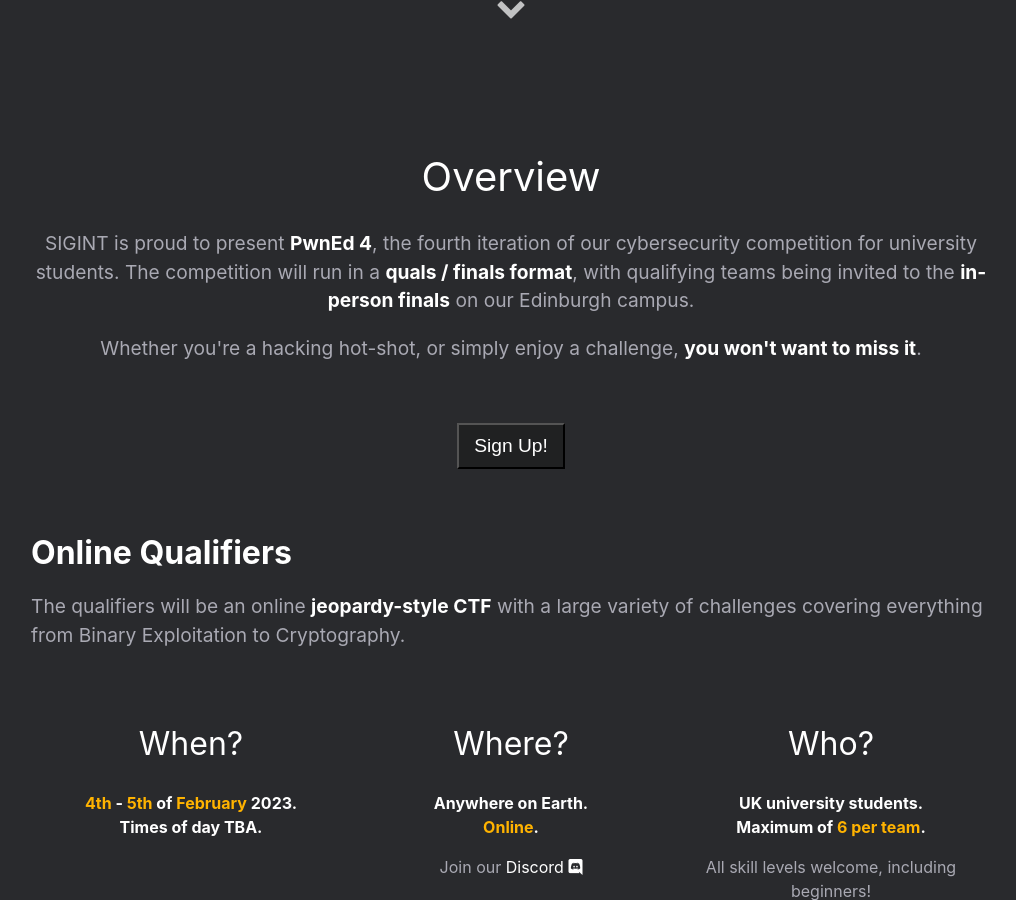
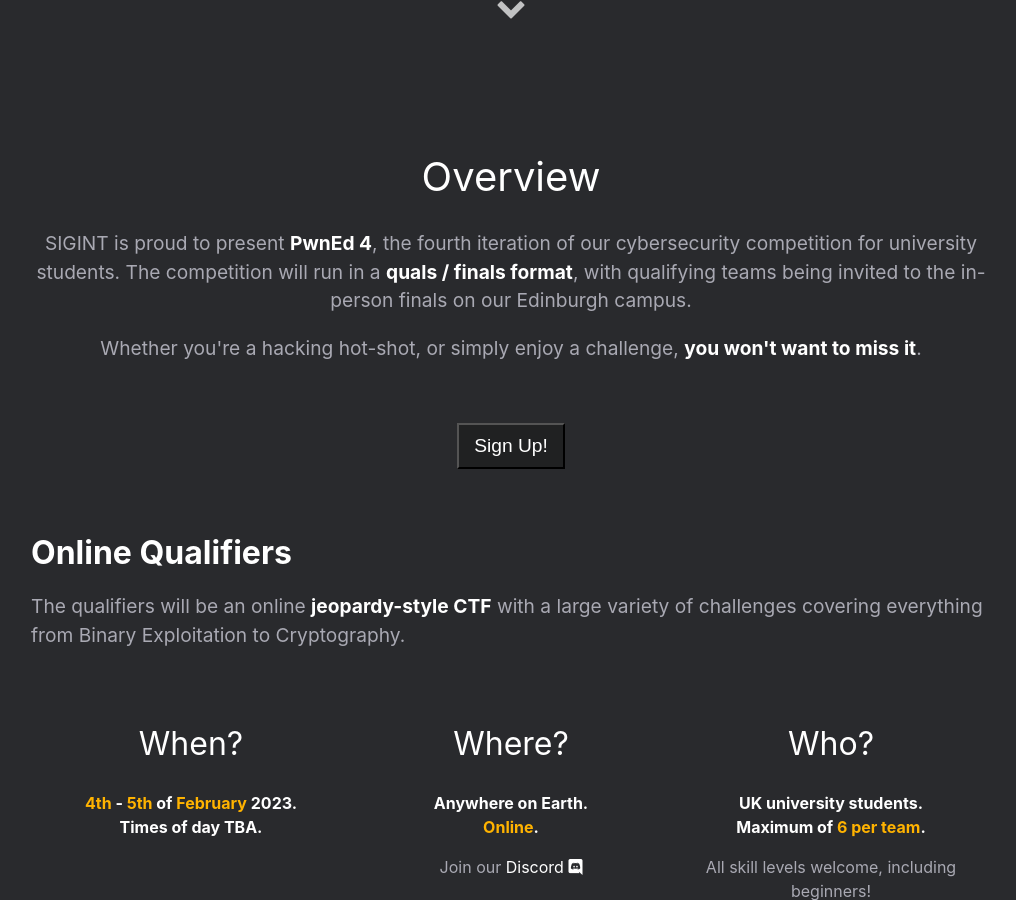
Before and after one commit to compsoc-edinburgh/pwned-site, a Jekyll site: the page built from jekyll/index.html, in a window 1280 px wide and 900 px high, scrolled down 828 px. Shown: the whole window, without its empty margins (129-1145 px from the left). Built offline with Jekyll 4.4.1, drawn with Linux system fonts in a browser that asks for light colours; some web fonts are replaced; a script that is not in the unit is left out; some of the changed text lies outside the part shown.

Commit message:
Minor content changes

```diff
--- a/jekyll/_config.yml
+++ b/jekyll/_config.yml
@@ -1,6 +1,6 @@
 # Site settings
 title: PwnEd 4
-description: Edinburgh University CTF
+description: Edinburgh University CTF & Conference
 # baseurl: "" # the subpath of your site, e.g. /blog
 # url: "localhost:3000" # the base hostname & protocol for your site e.g. http://willianjusten.com.br
 
--- a/jekyll/_includes/about.html
+++ b/jekyll/_includes/about.html
@@ -4,7 +4,7 @@
   <h1>Overview</h1>
   <p>
     SIGINT is proud to present <b>PwnEd 4</b>, the fourth iteration of our cybersecurity competition for university students.
-    The competition will run in a <b>quals / finals format</b>, with qualifying teams being invited to the <b>in-person finals</b> on our Edinburgh campus.
+    The competition will run in a <b>quals / finals format</b>, with qualifying teams being invited to the in-person finals on our Edinburgh campus.
   </p>
   <p>
     Whether you're a hacking hot-shot, or simply enjoy a challenge, <b>you won't want to miss it</b>.
@@ -55,10 +55,10 @@
  The finals will comprise a <b>conference followed by a CTF</b> which will decide the overall winners of PwnEd 4.
 </p>
 <p style="margin-bottom: 0px;">
- Bringing together <b>industry experts and top students</b> from across the country, the finals will present a great opportunity for <b>networking</b> and learning more about cybersecurity.
+ Bringing together <b>industry experts and top students</b> from across the country, the finals will present a great opportunity for networking and learning more about cybersecurity.
 </p>
 <p>
-Our <b>call for speakers</b> is now open! Please get in touch with us at <a href="mailto:contact@sigint.mx">contact@sigint.mx</a> if you would like to present a <b>~50min talk</b>. We are primarily looking for technical presentations, but are open to all topics.
+Our <b>call for speakers</b> is now open! Please get in touch with us at <a href="mailto:contact@sigint.mx">contact@sigint.mx</a> if you would like to present a ~50min talk. We are primarily looking for technical presentations, but are open to all topics.
 </p>
 <div class="user">
   <div class="tech">
--- a/jekyll/_includes/header.html
+++ b/jekyll/_includes/header.html
@@ -11,7 +11,7 @@
         <
         Edinburgh University's
         <a class="highlight"> flagship </a>
-        CTF
+        CTF &amp; conference
         />
       </span>
       <div class="header-icons">
```
